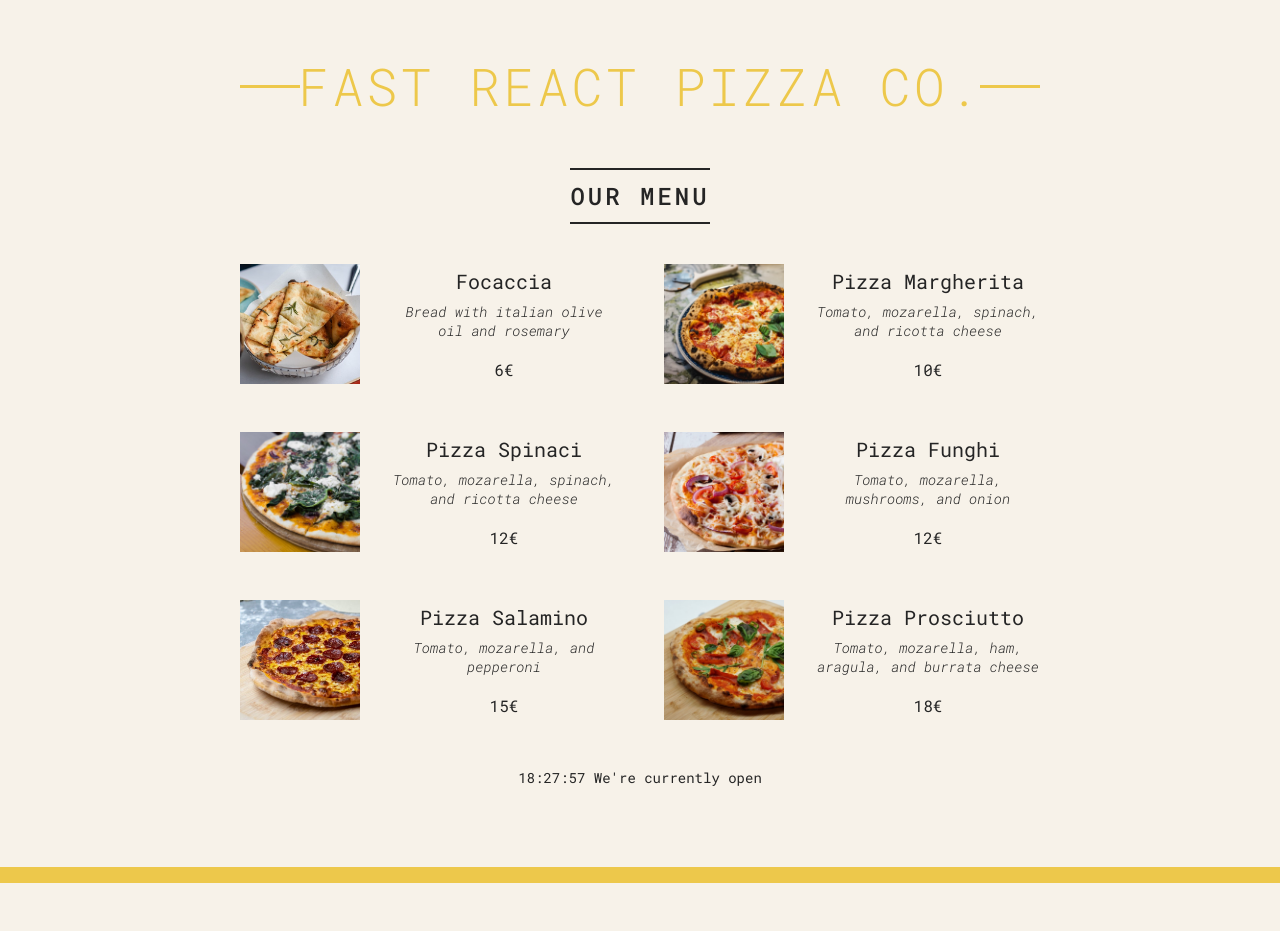
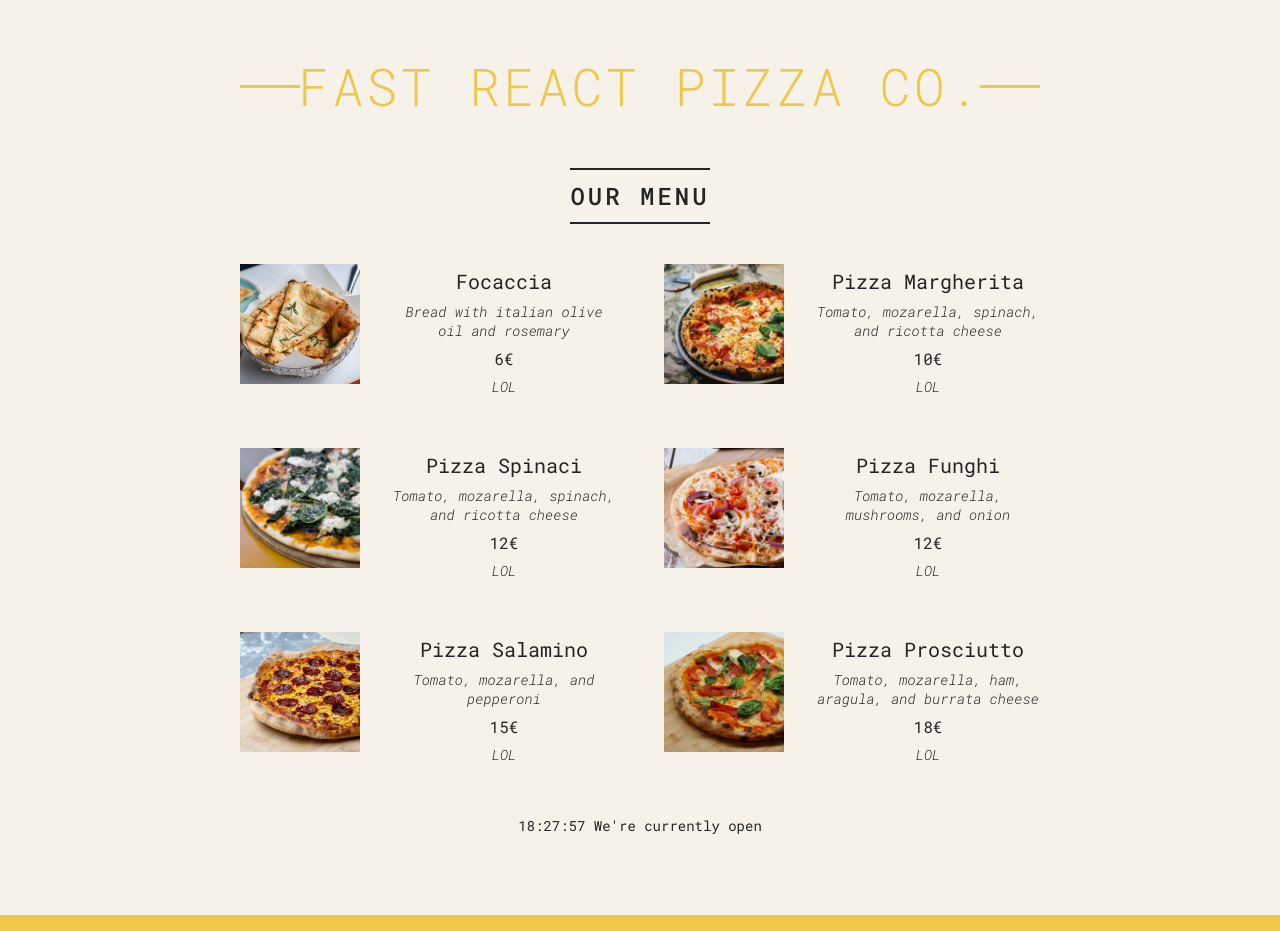
Before and after one commit to LucasMadranges/PizzaMenu, a React (Vite) app: page / in a window 1280 px wide. Before the commit the page ends 883 px from the top, so only its background shows below. Built offline with nearby package versions, Linux system fonts and the light colour scheme.

Commit message:
Import index.css and modify the strcuture of pizza

```diff
--- a/src/Pizza.jsx
+++ b/src/Pizza.jsx
@@ -58,6 +58,7 @@ export default function Pizza() {
                                         <h3>{pizza.name}</h3>
                                         <p>{pizza.ingredients}</p>
                                         <span>{pizza.price}€</span>
+                                        <p>LOL</p>
                                     </div>
                                 </div>
                             </>
```
